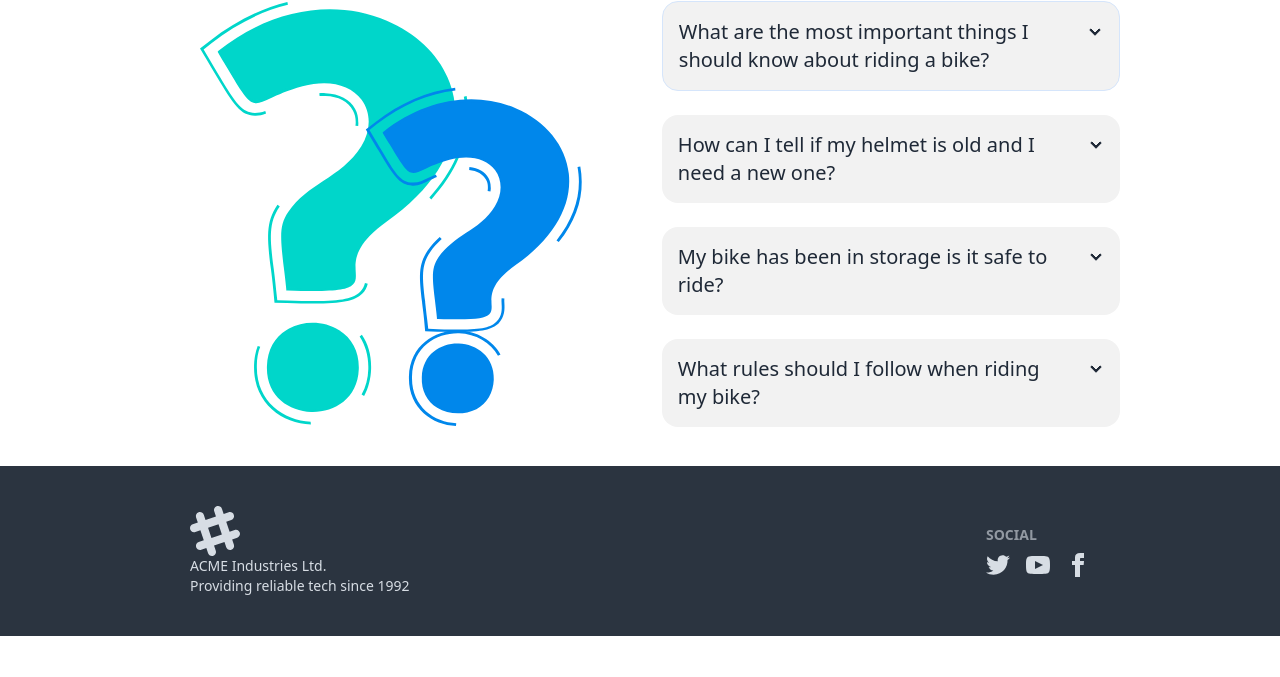
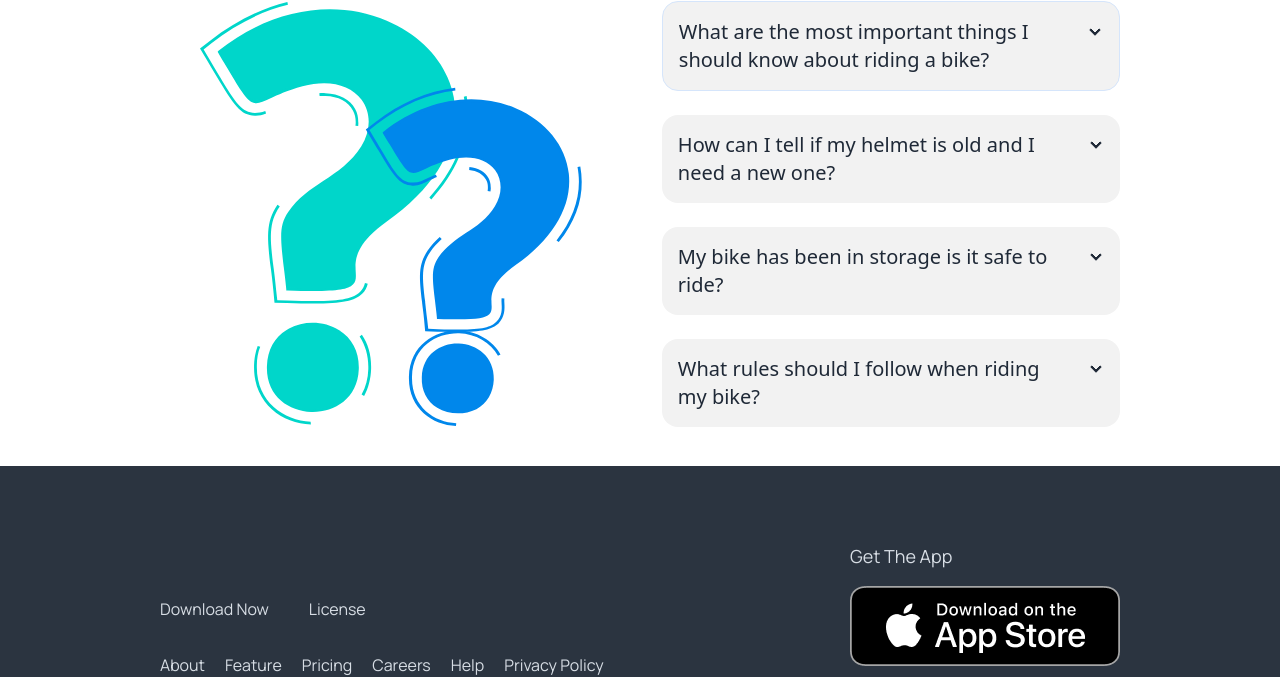
Before and after one commit to saifullah-10/bike-shop, a plain HTML site: page index.html in a window 1280 px wide. Shown: the part 2718-3395 px from the top of the page. Before the commit the page ends 3354 px from the top, so only its background shows below. Drawn offline with nearby package versions, Linux system fonts and the light colour scheme.

Commit message:
update html

```diff
--- a/index.html
+++ b/index.html
@@ -7,6 +7,7 @@
   <title>Bike Shop</title>
   <link rel="preconnect" href="https://fonts.googleapis.com">
   <link rel="preconnect" href="https://fonts.gstatic.com" crossorigin>
+  <link href="https://fonts.googleapis.com/css2?family=Manrope:wght@300;400;600;800&display=swap" rel="stylesheet">
   <link href="https://fonts.googleapis.com/css2?family=Poppins:wght@200;400;600;700;800;900&display=swap"
     rel="stylesheet">
   <link href="https://cdn.jsdelivr.net/npm/daisyui@4.6.0/dist/full.min.css" rel="stylesheet" type="text/css" />
@@ -286,11 +287,12 @@
     <section class="mt-[5rem]">
       <div>
         <div>
-          <h1 class="text-[#000000] font-[Poppins] text-5xl font-semibold text-center max-sm:leading-[3.8rem]">Frequently Asked <span class="text-[#e76f51]">Questions</span></h1>
+          <h1 class="text-[#000000] font-[Poppins] text-5xl font-semibold text-center max-sm:leading-[3.8rem]">
+            Frequently Asked <span class="text-[#e76f51]">Questions</span></h1>
         </div>
         <div class="flex items-center gap-10 max-sm:flex-col">
           <div class="lg:w-1/2 p-10">
-<img src="./images/others/faq.svg" alt="Faq">
+            <img src="./images/others/faq.svg" alt="Faq">
           </div>
           <div class="lg:w-1/2 flex flex-col gap-6">
             <div class="collapse collapse-arrow bg-base-200 border border-[#D5E5FB]">
@@ -350,18 +352,28 @@
   </main>
   <!-- main stop -->
   <!-- footer start -->
-  <footer class="footer p-10 bg-neutral text-neutral-content max-w-[1440px] mx-auto">
-    <div class="flex w-3/4 mx-auto justify-between items-center">
-      <aside>
-        <svg width="50" height="50" viewBox="0 0 24 24" xmlns="http://www.w3.org/2000/svg" fill-rule="evenodd" clip-rule="evenodd" class="fill-current"><path d="M22.672 15.226l-2.432.811.841 2.515c.33 1.019-.209 2.127-1.23 2.456-1.15.325-2.148-.321-2.463-1.226l-.84-2.518-5.013 1.677.84 2.517c.391 1.203-.434 2.542-1.831 2.542-.88 0-1.601-.564-1.86-1.314l-.842-2.516-2.431.809c-1.135.328-2.145-.317-2.463-1.229-.329-1.018.211-2.127 1.231-2.456l2.432-.809-1.621-4.823-2.432.808c-1.355.384-2.558-.59-2.558-1.839 0-.817.509-1.582 1.327-1.846l2.433-.809-.842-2.515c-.33-1.02.211-2.129 1.232-2.458 1.02-.329 2.13.209 2.461 1.229l.842 2.515 5.011-1.677-.839-2.517c-.403-1.238.484-2.553 1.843-2.553.819 0 1.585.509 1.85 1.326l.841 2.517 2.431-.81c1.02-.33 2.131.211 2.461 1.229.332 1.018-.21 2.126-1.23 2.456l-2.433.809 1.622 4.823 2.433-.809c1.242-.401 2.557.484 2.557 1.838 0 .819-.51 1.583-1.328 1.847m-8.992-6.428l-5.01 1.675 1.619 4.828 5.011-1.674-1.62-4.829z"></path></svg>
-        <p>ACME Industries Ltd.<br/>Providing reliable tech since 1992</p>
+  <footer class="footer  bg-neutral text-neutral-content max-w-[1440px] mx-auto py-20">
+    <div class="flex w-3/4 max-sm:w-[95%] mx-auto justify-between items-center max-sm:flex-col">
+      <aside class="flex flex-col gap-8 max-sm:mb-10">
+        <ul class="flex gap-10">
+          <li><a href="#" class="font-[Manrope] text-base leading-6 font-normal">Download Now</a></li>
+          <li><a href="#" class="font-[Manrope] text-base leading-6 font-normal"> License</a></li>
+        </ul>
+        <ul class="flex lg:gap-5 gap-3">
+          <li><a href="#" class="font-[Manrope] text-base leading-6 font-normal">About</a></li>
+          <li><a href="#" class="font-[Manrope] text-base leading-6 font-normal">Feature</a></li>
+          <li><a href="#" class="font-[Manrope] text-base leading-6 font-normal">Pricing</a></li>
+          <li><a href="#" class="font-[Manrope] text-base leading-6 font-normal">Careers</a></li>
+          <li><a href="#" class="font-[Manrope] text-base leading-6 font-normal">Help</a></li>
+          <li><a href="#" class="font-[Manrope] text-base leading-6 font-normal"> Privacy Policy</a></li>
+        </ul>
+        <p class="font-[Manrope] text-[14px] leading-6">&copy; 2020 bike.All rights reserved</p>
       </aside>
       <nav>
-        <header class="footer-title">Social</header>
-        <div class="grid grid-flow-col gap-4">
-          <a><svg xmlns="http://www.w3.org/2000/svg" width="24" height="24" viewBox="0 0 24 24" class="fill-current"><path d="M24 4.557c-.883.392-1.832.656-2.828.775 1.017-.609 1.798-1.574 2.165-2.724-.951.564-2.005.974-3.127 1.195-.897-.957-2.178-1.555-3.594-1.555-3.179 0-5.515 2.966-4.797 6.045-4.091-.205-7.719-2.165-10.148-5.144-1.29 2.213-.669 5.108 1.523 6.574-.806-.026-1.566-.247-2.229-.616-.054 2.281 1.581 4.415 3.949 4.89-.693.188-1.452.232-2.224.084.626 1.956 2.444 3.379 4.6 3.419-2.07 1.623-4.678 2.348-7.29 2.04 2.179 1.397 4.768 2.212 7.548 2.212 9.142 0 14.307-7.721 13.995-14.646.962-.695 1.797-1.562 2.457-2.549z"></path></svg></a>
-          <a><svg xmlns="http://www.w3.org/2000/svg" width="24" height="24" viewBox="0 0 24 24" class="fill-current"><path d="M19.615 3.184c-3.604-.246-11.631-.245-15.23 0-3.897.266-4.356 2.62-4.385 8.816.029 6.185.484 8.549 4.385 8.816 3.6.245 11.626.246 15.23 0 3.897-.266 4.356-2.62 4.385-8.816-.029-6.185-.484-8.549-4.385-8.816zm-10.615 12.816v-8l8 3.993-8 4.007z"></path></svg></a>
-          <a><svg xmlns="http://www.w3.org/2000/svg" width="24" height="24" viewBox="0 0 24 24" class="fill-current"><path d="M9 8h-3v4h3v12h5v-12h3.642l.358-4h-4v-1.667c0-.955.192-1.333 1.115-1.333h2.885v-5h-3.808c-3.596 0-5.192 1.583-5.192 4.615v3.385z"></path></svg></a>
+        <header class=" font-[Manrope] text-[18px] font-medium">Get The App</header>
+        <div class="grid grid-cols-1 grid-rows-2 gap-4 py-5">
+         <a href="#"><img src="./images/others/ios.png" alt="ios"></a>
+         <a href="#"><img src="./images/others/android.png" alt="android"></a>
         </div>
       </nav>
     </div>
```
